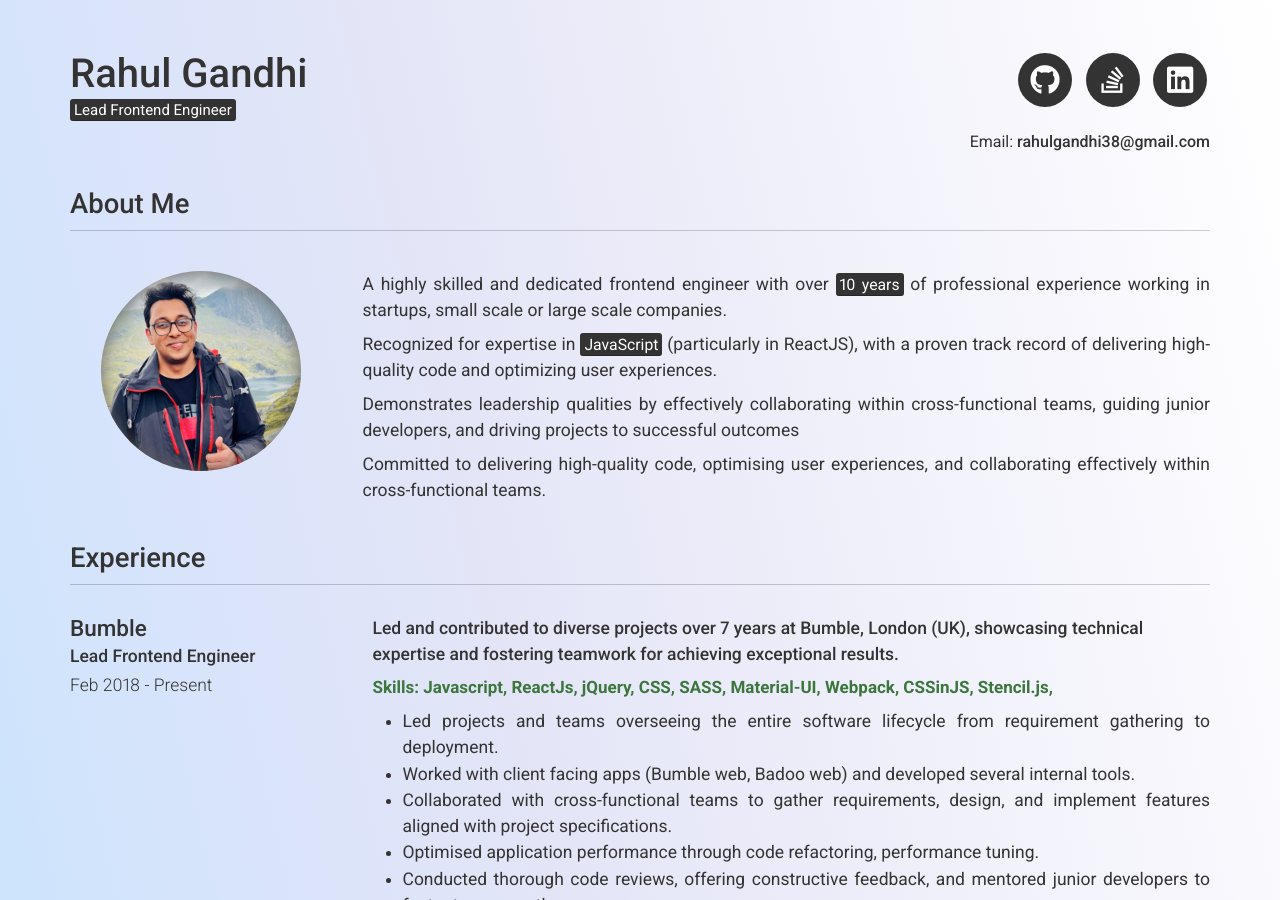
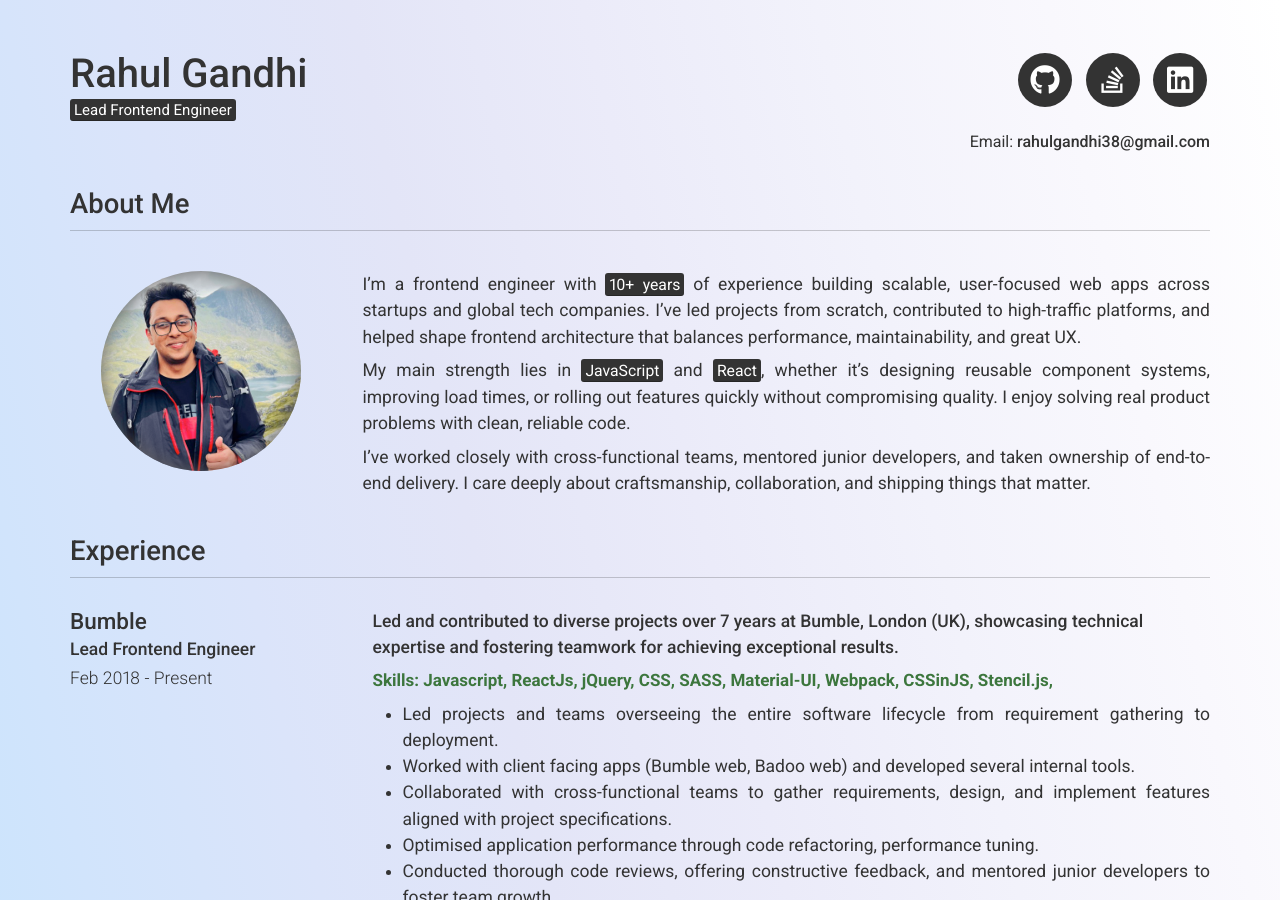
Before and after one commit to gandhirahul/gandhirahul.github.io, a Jekyll site: the page built from index.md, in a window 1280 px wide and 900 px high. Built offline with Jekyll 4.4.1, drawn with Linux system fonts in a browser that asks for light colours; nearby versions of some CDN libraries.

Commit message:
chagne to about me

```diff
--- a/_config.yml
+++ b/_config.yml
@@ -34,13 +34,12 @@ linkedin_username: rahulgandhi92
 # about_title: About Me (Use this to override about section title)
 about_profile_image: images/my_image.jpg
 about_content: | # this will include new lines to allow paragraphs
-  A highly skilled and dedicated frontend engineer with over <mark>10 years</mark> of professional experience working in startups, small scale or large scale companies.
+  I'm a frontend engineer with <mark>10+ years</mark> of experience building scalable, user-focused web apps across startups and global tech companies. I've led projects from scratch, contributed to high-traffic platforms, and helped shape frontend architecture that balances performance, maintainability, and great UX.
 
-  Recognized for expertise in <mark>JavaScript</mark> (particularly in ReactJS), with a proven track record of delivering high-quality code and optimizing user experiences.
+  My main strength lies in <mark>JavaScript</mark> and <mark>React</mark>, whether it's designing reusable component systems, improving load times, or rolling out features quickly without compromising quality. I enjoy solving real product problems with clean, reliable code.
 
-  Demonstrates leadership qualities by effectively collaborating within cross-functional teams, guiding junior developers, and driving projects to successful outcomes
+  I've worked closely with cross-functional teams, mentored junior developers, and taken ownership of end-to-end delivery. I care deeply about craftsmanship, collaboration, and shipping things that matter.
 
-  Committed to delivering high-quality code, optimising user experiences, and collaborating effectively within cross-functional teams.
 
 content:
   - title: Experience
```
